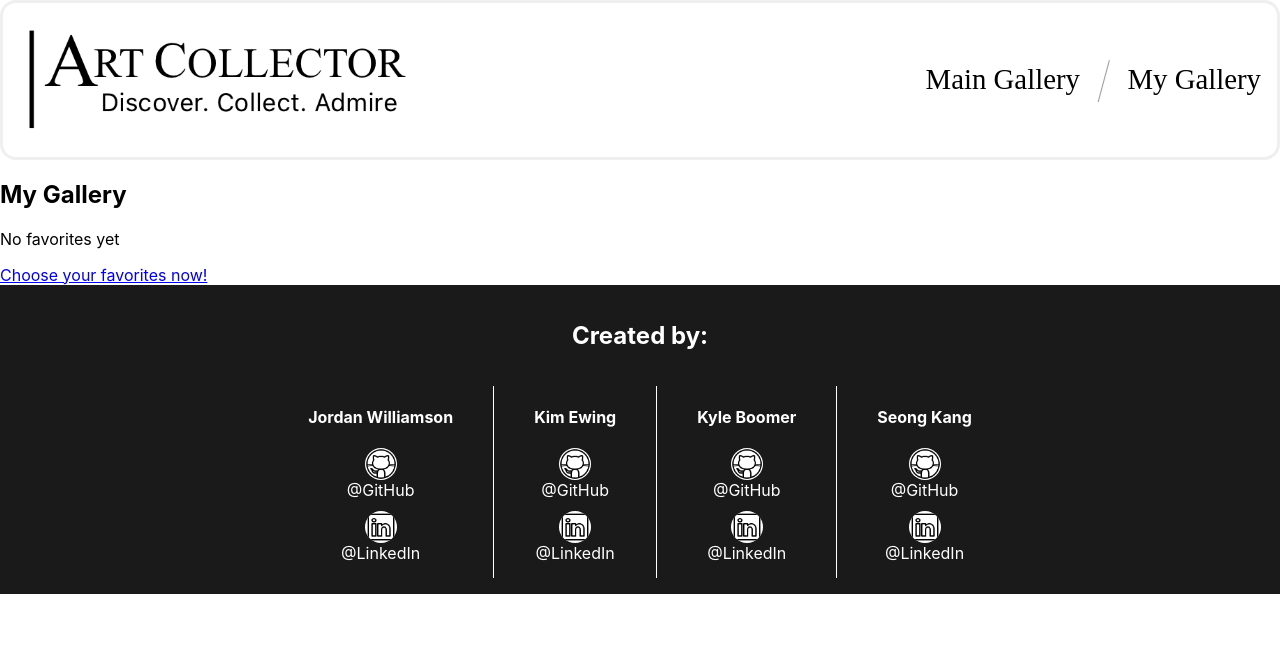
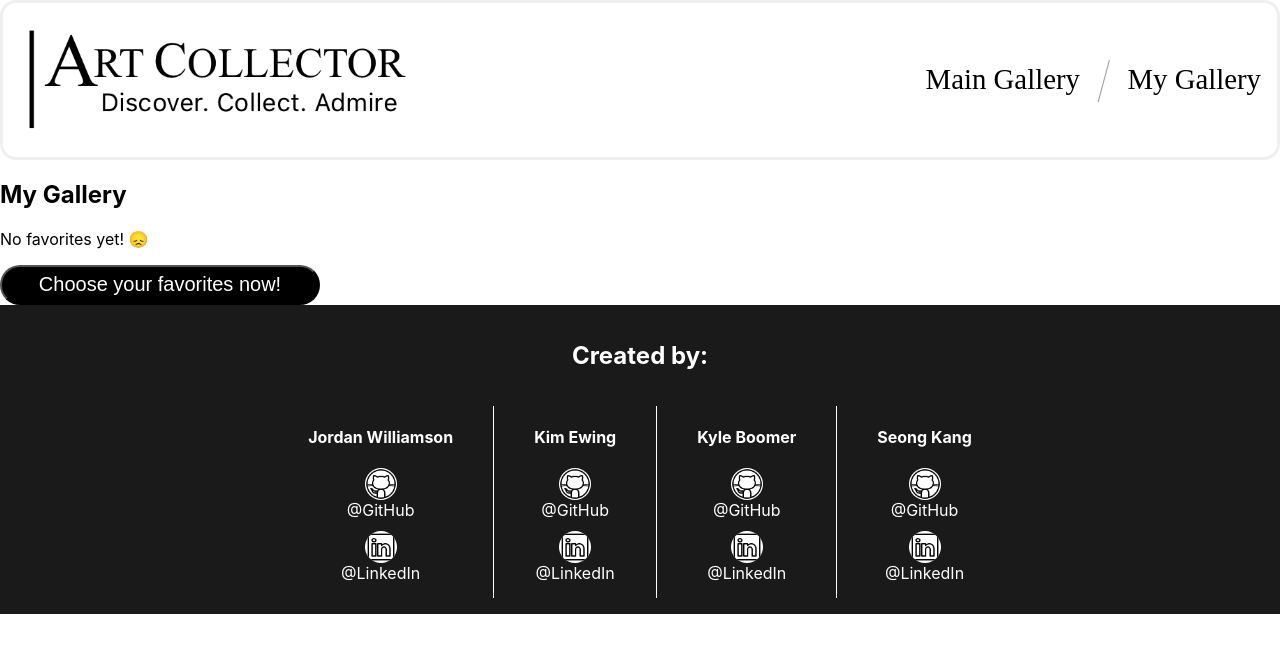
Before and after one commit to KyleMBoomer/art-collector, a React (Create React App) app: page /MyGallery in a window 1280 px wide. Shown: the top 652 px of the page. Built offline with nearby package versions, Linux system fonts and the light colour scheme.

Commit message:
Changed styling for MainGallery and changed link on MyGallery to button

```diff
--- a/src/CSS/MainGallery.css
+++ b/src/CSS/MainGallery.css
@@ -16,8 +16,14 @@
     display: flex;
     flex-wrap: wrap;
     justify-content: center;
+    align-items: center;
+    width: 98.9vw;
+    height: 100%;
+    max-height: 100%;
+    min-height: 1000px;
 }
 
 .loadingText {
-    font-size: 50px;
+    font-size: 80px;
+    margin: auto;
 }
--- a/src/CSS/MyGallery.css
+++ b/src/CSS/MyGallery.css
@@ -0,0 +1,12 @@
+.backToMain {
+    width: 20rem;
+    height: 2.5rem;
+    background-color: black;
+    border-radius: 2.5rem;
+}
+
+.mainGalleryLink {
+    text-decoration: none;
+    font-size: 20px;
+    color: white;
+}
--- a/src/Components/MainGallery.tsx
+++ b/src/Components/MainGallery.tsx
@@ -55,7 +55,7 @@ const MainGallery: React.FC = () => {
                 <h2 className="MainGallery-Title">Main Gallery</h2>
             </div>
             <div className='card-wrapper'>
-                {isLoading ? <p className='loadingText'>...Loading Art</p> : artCards}
+                {isLoading ? <p className='loadingText'>...loading Art 🎭🖼️</p> : artCards}
                 {error && <p className="error-message">{error}</p>}
             </div>
         </div>
--- a/src/Components/MyGallery.tsx
+++ b/src/Components/MyGallery.tsx
@@ -22,8 +22,10 @@ const MyGallery: React.FC = () => {
             <h2 className="MyGallery-Title">My Gallery</h2>
             {favoriteArtCards.length > 0 ? (favoriteArtCards) : (
                 <div>
-                    <p>No favorites yet</p>
-                    <Link to="/MainGallery">Choose your favorites now!</Link>
+                    <p>No favorites yet! 😞</p>
+                    <button className='backToMain'>
+                    <Link to="/MainGallery" className='mainGalleryLink'>Choose your favorites now!</Link>
+                    </button>
                 </div>
             )}
         </div>
```
